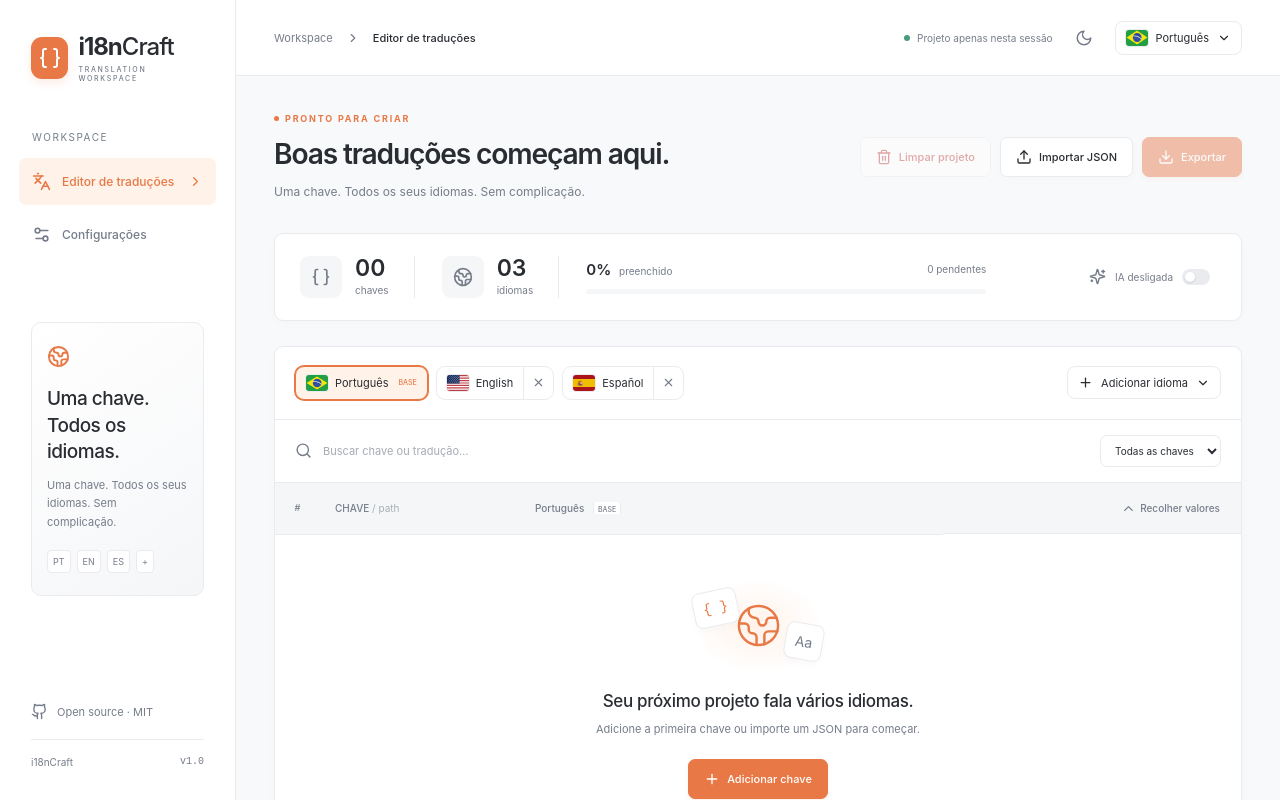
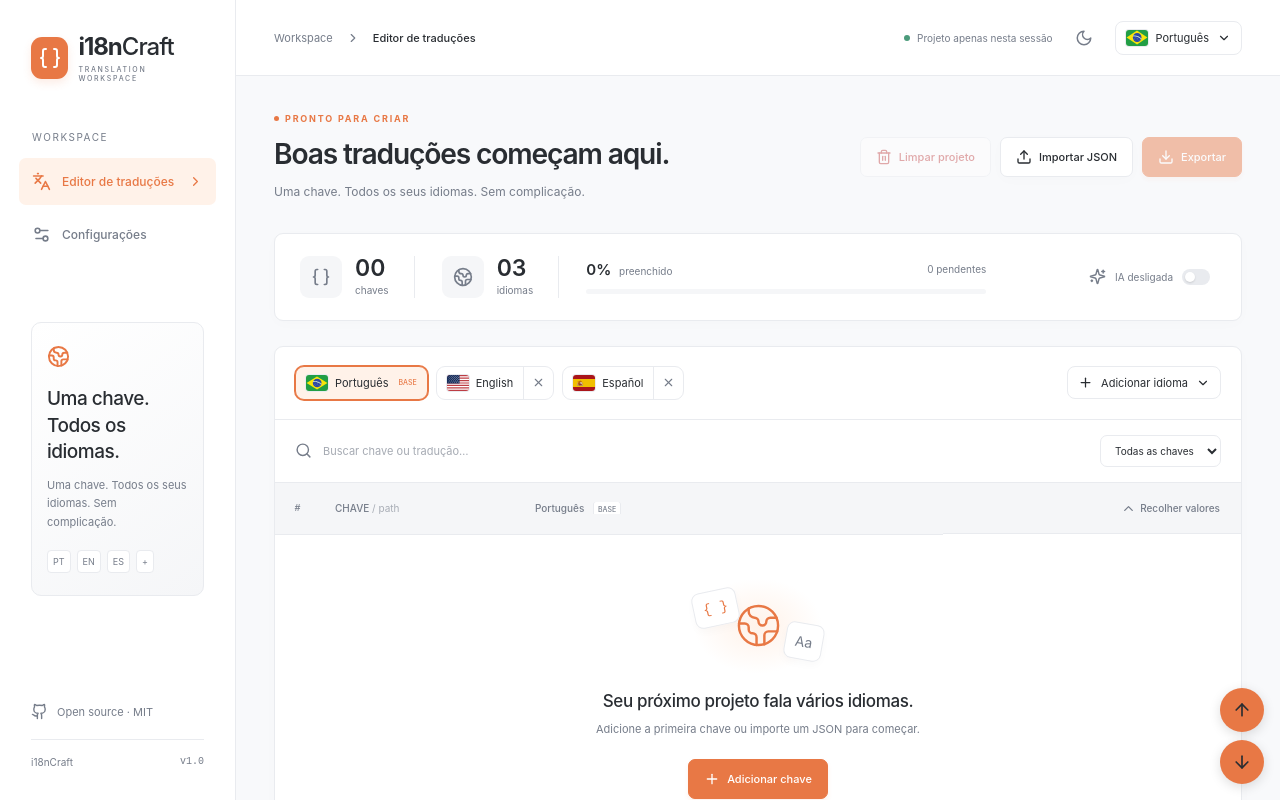
Before and after one commit to Willyanlz/i18n-craft, a React (Vite) app: page / in a window 1280 px wide. Shown: the top 800 px of the page. Built offline with nearby package versions, Linux system fonts and the light colour scheme.

Commit message:
Add floating scroll to top and bottom controls

```diff
--- a/src/App.tsx
+++ b/src/App.tsx
@@ -6,6 +6,7 @@ import { ImportDialog } from './components/ImportDialog';
 import { JsonPreview } from './components/JsonPreview';
 import { Modal } from './components/Modal';
 import { SettingsPanel } from './components/SettingsPanel';
+import { ScrollControls } from './components/ScrollControls';
 import { Sidebar } from './components/Sidebar';
 import { Topbar } from './components/Topbar';
 import { TranslationEditor } from './components/TranslationEditor';
@@ -664,6 +665,7 @@ export default function App() {
           </div>
         </Modal>
       )}
+      {!modal && <ScrollControls t={t} />}
       {notice && (
         <div className="toast" role="status">
           <FileJson size={18} />
--- /dev/null
+++ b/src/components/ScrollControls.tsx
@@ -0,0 +1,34 @@
+import { ArrowDown, ArrowUp } from 'lucide-react';
+import type { Translate } from '../types';
+
+export function ScrollControls({ t }: { t: Translate }) {
+  const scroll = (toBottom: boolean) => {
+    window.scrollTo({
+      top: toBottom ? document.documentElement.scrollHeight : 0,
+      behavior: window.matchMedia('(prefers-reduced-motion: reduce)').matches
+        ? 'instant'
+        : 'smooth',
+    });
+  };
+
+  return (
+    <div className="scroll-controls">
+      <button
+        type="button"
+        aria-label={t('scrollTop')}
+        title={t('scrollTop')}
+        onClick={() => scroll(false)}
+      >
+        <ArrowUp size={20} aria-hidden="true" />
+      </button>
+      <button
+        type="button"
+        aria-label={t('scrollBottom')}
+        title={t('scrollBottom')}
+        onClick={() => scroll(true)}
+      >
+        <ArrowDown size={20} aria-hidden="true" />
+      </button>
+    </div>
+  );
+}
--- a/src/i18n.ts
+++ b/src/i18n.ts
@@ -1,5 +1,7 @@
 export const messages = {
   pt: {
+    scrollTop: 'Ir ao início da página',
+    scrollBottom: 'Ir ao fim da página',
     oneKey: 'Uma chave.',
     everyLanguage: 'Todos os idiomas.',
     sessionSaveError:
@@ -119,6 +121,8 @@ export const messages = {
     tokenLabel: 'Variáveis ou tags diferentes do texto base',
   },
   en: {
+    scrollTop: 'Go to top of page',
+    scrollBottom: 'Go to bottom of page',
     oneKey: 'One key.',
     everyLanguage: 'Every language.',
     sessionSaveError: 'Could not save the current session. Export your files before reloading.',
@@ -234,6 +238,8 @@ export const messages = {
     tokenLabel: 'Variables or tags differ from base text',
   },
   es: {
+    scrollTop: 'Ir al inicio de la página',
+    scrollBottom: 'Ir al final de la página',
     oneKey: 'Una clave.',
     everyLanguage: 'Todos los idiomas.',
     sessionSaveError:
--- a/src/styles/overlays.css
+++ b/src/styles/overlays.css
@@ -54,6 +54,34 @@ dialog::backdrop {
 }
 .modal-inner > .help-text {
   margin-top: 14px;
+}
+.scroll-controls {
+  position: fixed;
+  right: max(16px, env(safe-area-inset-right));
+  bottom: max(16px, env(safe-area-inset-bottom));
+  z-index: 9;
+  display: flex;
+  flex-direction: column;
+  gap: 8px;
+}
+.scroll-controls button {
+  width: 44px;
+  height: 44px;
+  padding: 0;
+  border-radius: 50%;
+  background: var(--accent);
+  color: #292d32;
+  box-shadow: 0 3px 12px #0002;
+}
+.scroll-controls button:hover {
+  filter: brightness(1.08);
+}
+.scroll-controls button:focus-visible {
+  outline: 2px solid var(--text);
+  outline-offset: 3px;
+}
+.scroll-controls + .toast {
+  bottom: calc(120px + env(safe-area-inset-bottom));
 }
 .toast {
   position: fixed;
```
